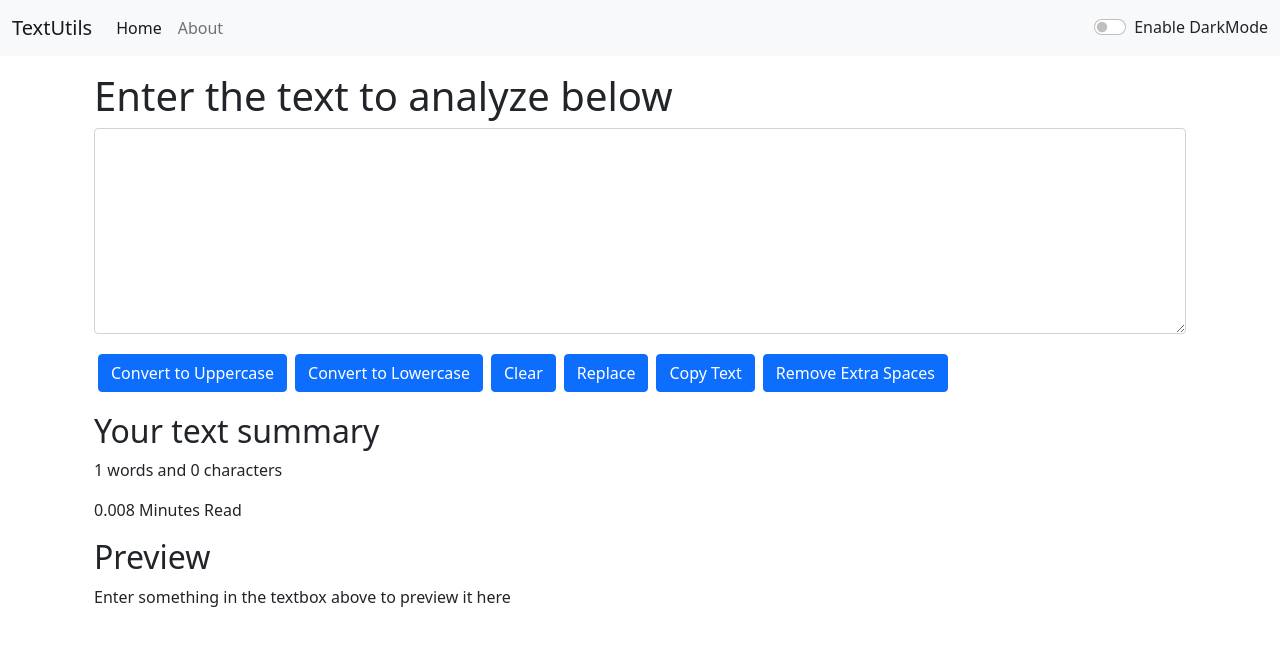
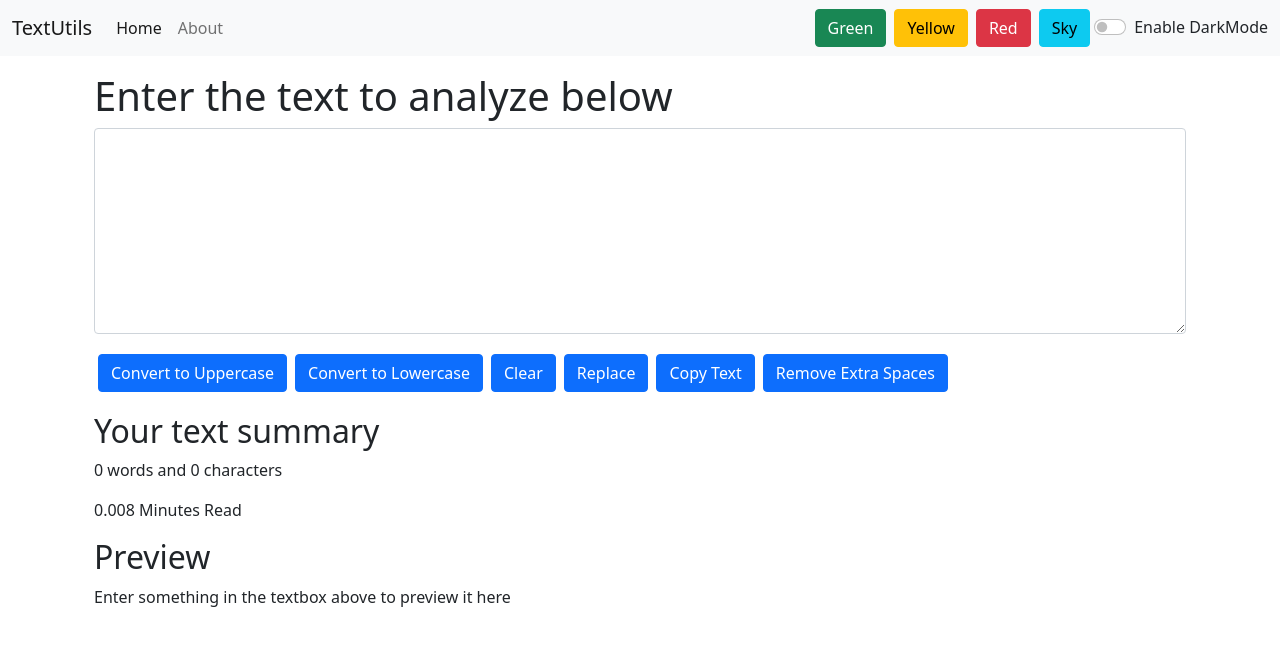
Before and after one commit to hariomchouhan/React_with_Harry, a React (Create React App) app in the folder textutils/: page / in a window 1280 px wide. Shown: the top 646 px of the page. Built offline with nearby package versions, Linux system fonts and the light colour scheme.

Commit message:
Fix bug for word count and Add more background colors

```diff
--- a/textutils/src/App.js
+++ b/textutils/src/App.js
@@ -31,7 +31,7 @@ function App() {
   return (
     <>
       {/* <Navbar title="TextUtils" aboutText="About TextUtils"/> */}
-      <Navbar title="TextUtils" mode={Mode} toggleMode={toggleMode} />
+      <Navbar title="TextUtils" mode={Mode} toggleMode={toggleMode} showAlert={showAlert} />
       {/* <Navbar /> */}
       <Alert alert={alert}/>
       <div className="container my-3">
--- a/textutils/src/components/Navbar.js
+++ b/textutils/src/components/Navbar.js
@@ -2,6 +2,22 @@ import React from "react";
 import PropTypes from "prop-types";
 
 export default function Navbar(props) {
+  const changeGreen = () => {
+    document.body.style.backgroundColor = "#35C649";
+    props.showAlert("Background color changed to Green", "success")
+  }
+  const changeYellow = () => {
+    document.body.style.backgroundColor = "#c9c41e";
+    props.showAlert("Background color changed to Yellow", "warning")
+  }
+  const changeRed = () => {
+    document.body.style.backgroundColor = "#eb3131";
+    props.showAlert("Background color changed to Red", "danger")
+  }
+  const changeSky = () => {
+    document.body.style.backgroundColor = "#1ec9be";
+    props.showAlert("Background color changed to Sky", "info")
+  }
   return (
     <nav
       className={`navbar navbar-expand-lg navbar-${props.mode} bg-${props.mode}`}
@@ -38,6 +54,11 @@ export default function Navbar(props) {
             <input className="form-control me-2" type="search" placeholder="Search" aria-label="Search"/>
             <button className="btn btn-primary" type="submit">Search</button>
           </form> */}
+            <button className="btn btn-success mx-1" onClick={changeGreen}>Green</button>
+            <button className="btn btn-warning mx-1" onClick={changeYellow}>Yellow</button>
+            <button className="btn btn-danger mx-1" onClick={changeRed}>Red</button>
+            <button className="btn btn-info mx-1" onClick={changeSky}>Sky</button>
+
           <div className={`form-check form-switch text-${props.mode==="light" ? "dark" : "light"}`}>
             <input
               className="form-check-input"
--- a/textutils/src/components/TextForm.js
+++ b/textutils/src/components/TextForm.js
@@ -101,9 +101,10 @@ const handleExtraSpaces = () => {
         {/* Summary */}
         <h2>Your text summary</h2>
         {/* Text Calculation */}
-        <p>
+        <p>{text.trim() === '' ? 0 : text.match(/\S+/g).length} words and {text.replace(/\s+/g, '').length} characters</p>
+        {/* <p>
           {text.split(" ").length} words and {text.length} characters
-        </p>
+        </p> */}
         <p>{0.008 * text.split(" ").length} Minutes Read</p>
         {/* Text Preview */}
         <h2>Preview</h2>
```
